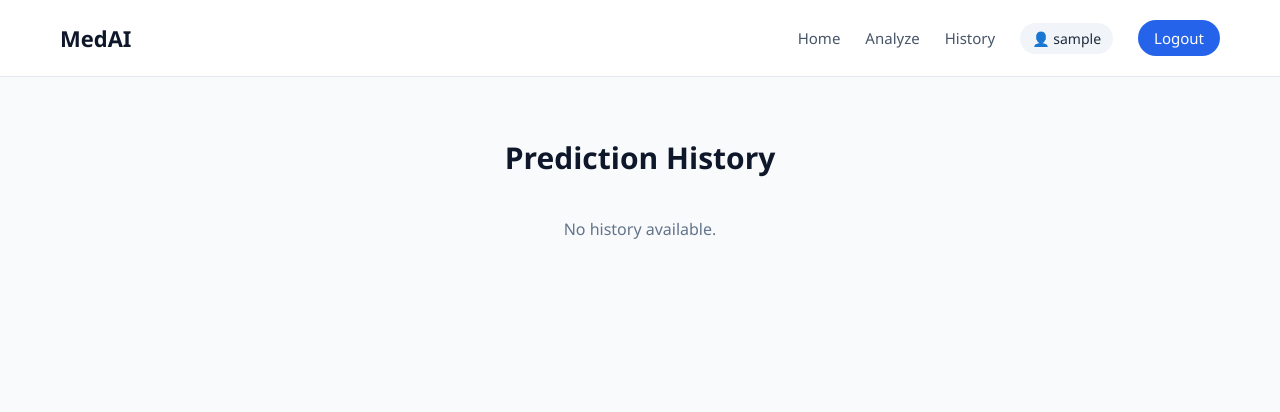
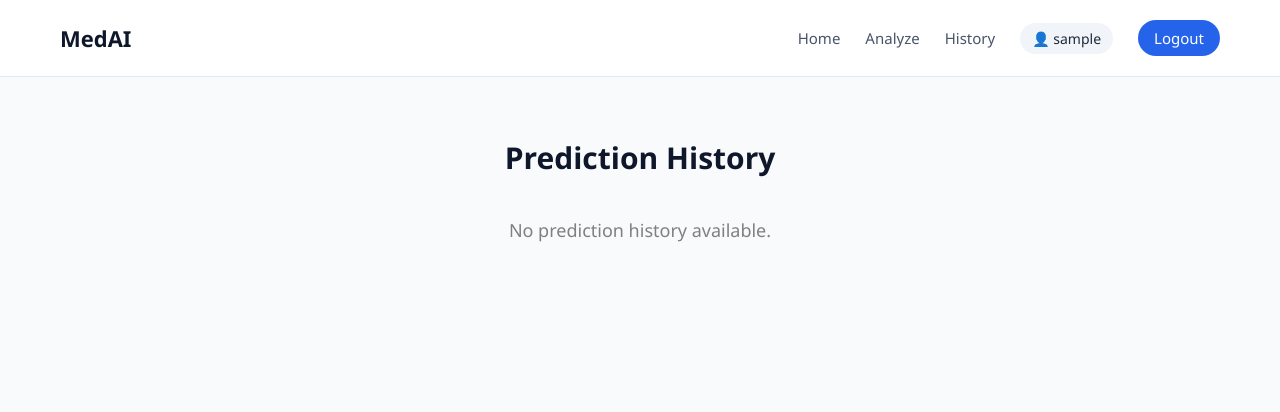
Before and after one commit to sujalkamble1212-ui/MedAI, a Flask app: template templates/history.html in a window 1280 px wide. Shown: the top 412 px of the page. Run offline with Flask 3, Linux system fonts and the light colour scheme; the template is opened without the code that fills it, so the values that code supplies are empty; the visitor is signed in with stand-in values (Sample User, id 1); parts of the project's set-up code (start-up, migrations or seed data) failed here and were passed over.

Commit message:
Refactor history.html for better presentation
Updated the history template to improve styling and messaging.

```diff
--- a/templates/history.html
+++ b/templates/history.html
@@ -29,9 +29,12 @@
     </table>
 
     {% else %}
-        <p>No history available.</p>
+        <p style="text-align:center; font-size:18px; color:gray;">
+    No prediction history available.
+</p>
     {% endif %}
 
 </div>
 
+
 {% endblock %}
```
